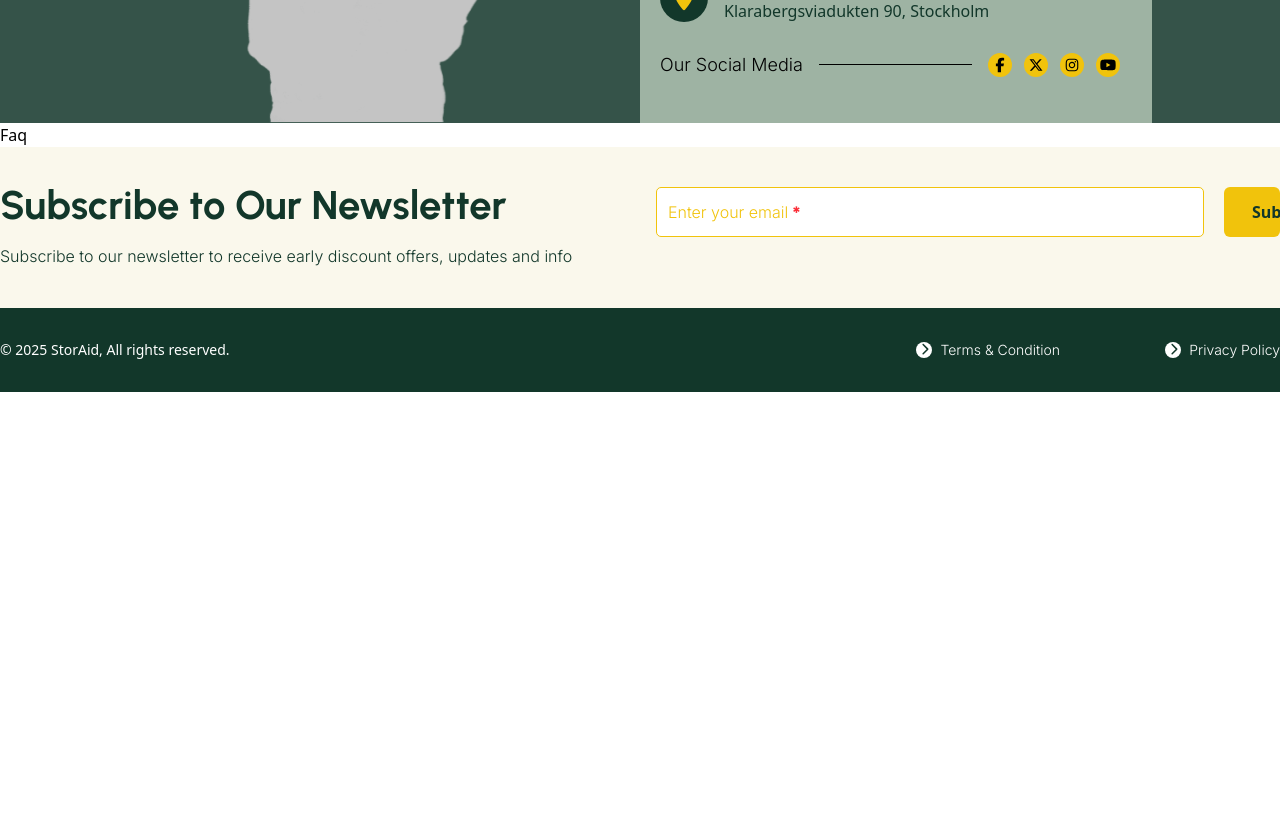
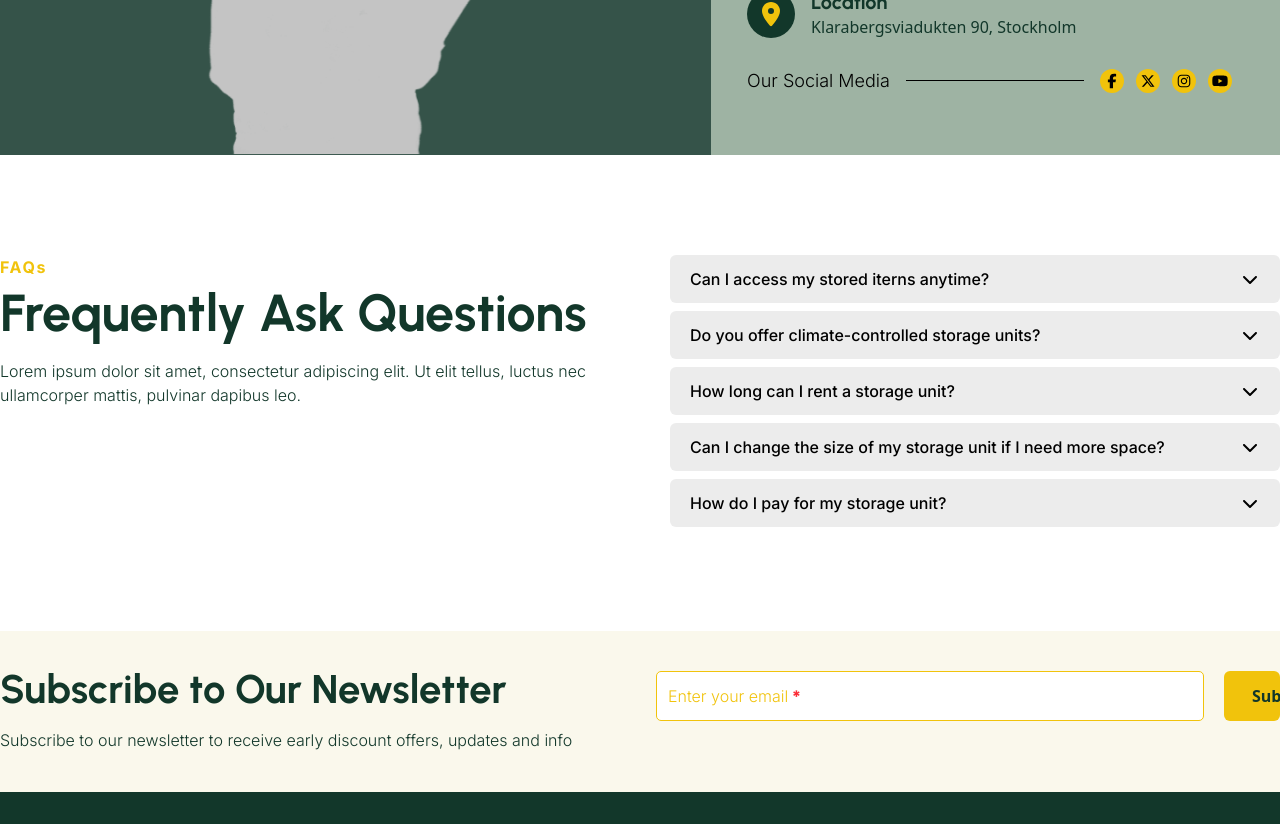
Before and after one commit to Alecal/storaid-react, a React (Vite) app: page /contact in a window 1280 px wide. Shown: the part 820-1644 px from the top of the page. Before the commit the page ends 1212 px from the top, so only its background shows below. Built offline with nearby package versions, Linux system fonts and the light colour scheme.

Commit message:
FAQ-del med fungerande accordion components

```diff
--- /dev/null
+++ b/src/components/Accordion.jsx
@@ -0,0 +1,25 @@
+import React, { useState } from 'react';
+
+function Accordion({ children }) {
+  const [openIndex, setOpenIndex] = useState(null);
+
+  const handleToggle = (index) => {
+    setOpenIndex((prev) => (prev === index ? null : index));
+  };
+
+  return (
+    <>
+    {/* Stort tack till Gemini för denna delen! */}
+    <div className='grid gap-1'>
+      {React.Children.map(children, (child, index) =>
+        React.cloneElement(child, {
+          isOpen: openIndex === index,
+          onToggle: () => handleToggle(index),
+        })
+      )}
+    </div>
+    </>
+  );
+}
+
+export default Accordion;
--- /dev/null
+++ b/src/components/AccordionItem.jsx
@@ -0,0 +1,22 @@
+import React from 'react';
+import { FontAwesomeIcon } from '@fortawesome/react-fontawesome';
+import { faChevronUp } from '@fortawesome/free-solid-svg-icons';
+
+function AccordionItem({ children, title, isOpen, onToggle }) {
+  return (
+    <>
+      <div onClick={onToggle} className={`${isOpen ? 'accordionActive' : 'accordion'} relative rounded-md px-5 py-3 cursor-pointer`}>
+        <p className='text-bold-acc'>{title}</p>
+        <div className='absolute right-5 top-1/2 -translate-y-1/2'>
+          <FontAwesomeIcon className={isOpen ? '' : 'rotate-180'} icon={faChevronUp}/>
+        </div>
+      </div>
+
+      <div className={`${isOpen ? 'accordionItemOpen' : 'accordionItemClosed'}`}>
+        <p>{children}</p>
+      </div>
+    </>
+  );
+}
+
+export default AccordionItem;
--- a/src/components/Faq.jsx
+++ b/src/components/Faq.jsx
@@ -1,8 +1,27 @@
 import React from 'react'
+import Headline from './Headline'
+import AccordionItem from './AccordionItem'
+import Accordion from './Accordion'
 
 function Faq() {
   return (
-    <div>Faq</div>
+    <div className='flex mx-auto max-w-7xl py-25 gap-15'>
+      <div className='w-1/2'>
+        <Headline title='FAQs' size='h3' color='text-green'>
+          Frequently Ask Questions
+        </Headline>
+        <p className='text-green'>Lorem ipsum dolor sit amet, consectetur adipiscing elit. Ut elit tellus, luctus nec ullamcorper mattis, pulvinar dapibus leo.</p>
+      </div>
+      <div className='w-1/2'>
+      <Accordion>
+        <AccordionItem title="Can I access my stored iterns anytime?">Far far away, behind the word mountains, far from the countries Vokalia and Consonantia, there live the blind texts. Separated they live in Bookmarksgrove right at the coast</AccordionItem>
+        <AccordionItem title="Do you offer climate-controlled storage units?">Far far away, behind the word mountains, far from the countries Vokalia and Consonantia, there live the blind texts. Separated they live in Bookmarksgrove right at the coast</AccordionItem>
+        <AccordionItem title="How long can I rent a storage unit?">Far far away, behind the word mountains, far from the countries Vokalia and Consonantia, there live the blind texts. Separated they live in Bookmarksgrove right at the coast</AccordionItem>
+        <AccordionItem title="Can I change the size of my storage unit if I need more space?">Far far away, behind the word mountains, far from the countries Vokalia and Consonantia, there live the blind texts. Separated they live in Bookmarksgrove right at the coast</AccordionItem>
+        <AccordionItem title="How do I pay for my storage unit?">Far far away, behind the word mountains, far from the countries Vokalia and Consonantia, there live the blind texts. Separated they live in Bookmarksgrove right at the coast</AccordionItem>
+      </Accordion>
+      </div>
+    </div>
   )
 }
 
--- a/src/components/FindUs.jsx
+++ b/src/components/FindUs.jsx
@@ -14,12 +14,12 @@ import SocialsBadge from './SocialsBadge';
 function FindUs() {
   return (
       <section id="findUs" className='sectionGreenLight'>
-        <div className='mx-auto max-w-5xl'>
+        <div className='mx-auto max-w-7xl'>
           <div className='flex w-full'>
-            <div className='w-1/2 relative'>
+            <div className='w-5/9 relative'>
               <div className="w-full h-[88%] absolute bottom-0 silhouetteWoman"></div>
             </div>
-            <div className='w-1/2 sectionGreenLighter p-5'>
+            <div className='w-4/9 sectionGreenLighter p-9'>
               <Headline size="h4" color="text-green">Find Us On:</Headline>
               <p className='text-green'>
                 Lorem ipsum dolor sit amet, consectetur adipiscing elit. Ut elit tellus, luctus nec ullamcorper mattis, pulvinar dapibus leo.
--- a/src/index.css
+++ b/src/index.css
@@ -54,7 +54,10 @@ a:hover {color: var(--primary-green-dark);}
 
 .body-text-bold { font-size: 1rem; line-height: 1.5rem; font-weight: 700; color: var(--primary-green-dark);}
 
+.text-bold-acc {font-weight: 500;}
+
 .col-primary {color: var(--primary-color);}
+.col-bg-primary {background-color: var(--primary-color);}
 
 
 .sectionGreenLight {
@@ -430,3 +433,38 @@ a:hover {color: var(--primary-green-dark);}
     line-height: 1.5rem;
     color: white;
 }
+
+
+.accordionItemClosed {
+    max-height: 0;
+    overflow: hidden;
+    padding: 0 1rem;
+    margin-bottom: 0rem;
+
+    transition-property: max-height, padding, margin;
+    transition-duration: 500ms;
+    transition-timing-function: ease;
+}
+
+.accordionItemOpen {
+    max-height: 200px;
+    overflow: hidden;
+    padding: 1rem;
+    margin-bottom: 0.5rem;
+
+    transition-property: max-height, padding, margin;
+    transition-duration: 500ms;
+    transition-timing-function: ease-in;
+}
+
+.accordion {
+    background-color: var(--border-light-gr);
+    transition: background-color 300ms ease-out, color 200ms ease-out;
+}
+
+.accordionActive {
+    background-color: var(--primary-color);
+    color:white;
+    font-weight: 700;
+    transition: background-color 300ms ease-in, color 200ms ease-in;
+}
```
